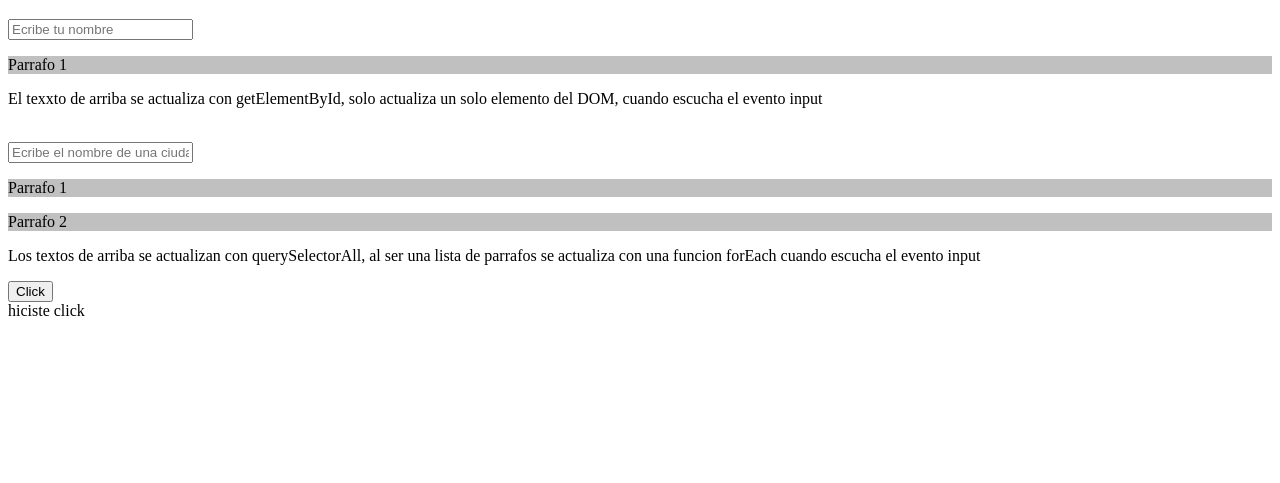
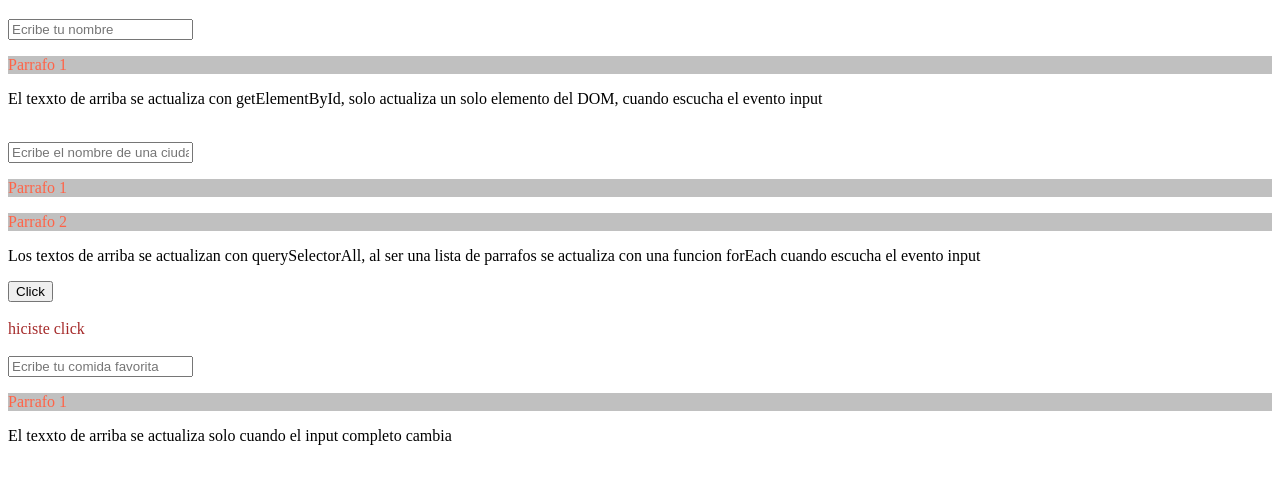
Before and after one commit to RatonEMN/MyProjectsJS, a website: page WK4 Dom y eventos/DomyEventos/Dia7_Repaso/Repaso/index.html in a window 1280 px wide. Both pictures are taken after a click on the button "Click". Shown: the part 61-544 px from the top of the page. Drawn offline with Linux system fonts and the light colour scheme.

Commit message:
Se agrega un ejemplo del evento change en Repaso Dia_7

```diff
--- a/WK4 Dom y eventos/DomyEventos/Dia7_Repaso/Repaso/index.html
+++ b/WK4 Dom y eventos/DomyEventos/Dia7_Repaso/Repaso/index.html
@@ -15,25 +15,27 @@
     <h1>Repaso del dia 7</h1>
 
     <input id="nombre" placeholder="Ecribe tu nombre">
-    <p id="parrafoNombre" style="background-color: silver;">Parrafo 1</p>
+    <p id="parrafoNombre" style="background-color: silver; color: tomato;">Parrafo 1</p>
     <p>El texxto de arriba se actualiza con getElementById, solo actualiza un solo elemento del DOM, cuando escucha el evento input</p>
 
     <br>
 
     <input id="ciudad" placeholder="Ecribe el nombre de una ciudad">
-    <p class="texto" style="background-color: silver;">Parrafo 1</p>
-    <p class="texto" style="background-color: silver;">Parrafo 2</p>
+    <p class="texto" style="background-color: silver; color: tomato;">Parrafo 1</p>
+    <p class="texto" style="background-color: silver; color: tomato;">Parrafo 2</p>
     <p>Los textos de arriba se actualizan con querySelectorAll, al ser una lista de parrafos se actualiza con una funcion forEach cuando escucha el evento input</p>
-
-
 
 
 
 
     <button id="btn">Click</button>
 
-    <div id="textoDiv"></div>
+    <div id="textoDiv" style="color: brown;"></div>
+    <br>
 
+    <input id="comida" placeholder="Ecribe tu comida favorita">
+    <p id="parrafoComida" style="background-color: silver; color: tomato;">Parrafo 1</p>
+    <p>El texxto de arriba se actualiza solo cuando el input completo cambia</p>
 
     <!-- JS -->
     <script src="script.js"></script>
--- a/WK4 Dom y eventos/DomyEventos/Dia7_Repaso/Repaso/script.js
+++ b/WK4 Dom y eventos/DomyEventos/Dia7_Repaso/Repaso/script.js
@@ -5,10 +5,14 @@
 boton = document.getElementById("btn");
 inputNombre = document.querySelector("#nombre");
 inputCiudad = document.querySelector("#ciudad");
+textoDiv = document.querySelector("#textoDiv");
+let inputComida = document.querySelector("#comida");
+let parrafoComida = document.querySelector("#parrafoComida");
 
 // ¿Cuál regresa una lista?
 
 parrafoNombre = document.querySelector("#parrafoNombre");
+//Aqui esta mal la respuesta, esto no esta regrensando una lista
 
 // ¿Cuál acepta cualquier selector CSS?
 
@@ -16,14 +20,13 @@ parrafosCiudad = document.querySelectorAll(".texto");
 
 
 
-textoDiv = document.querySelector("#textoDiv");
 
 
 //Eventos
 
 //Click
 boton.addEventListener("click", function(){
-    textoDiv.innerHTML += "hiciste click";
+    textoDiv.innerHTML += "<br>hiciste click";
 });
 
 
@@ -46,6 +49,12 @@ inputCiudad.addEventListener("input",function(event){
 
 // submit
 
-formulario.addEventListener("submit", validarDatos);
+//formulario.addEventListener("submit", validarDatos);
+
 
 // change
+
+inputComida.addEventListener("change",function(event){
+    console.log("funciona")
+    parrafoComida.textContent = event.target.value || "Esperando que escribas...";
+});
```
